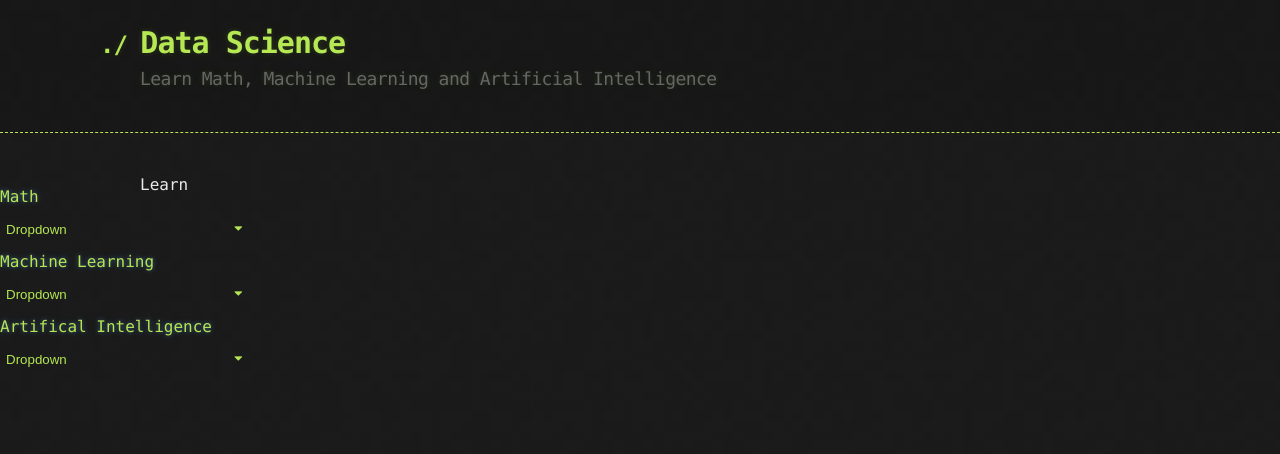
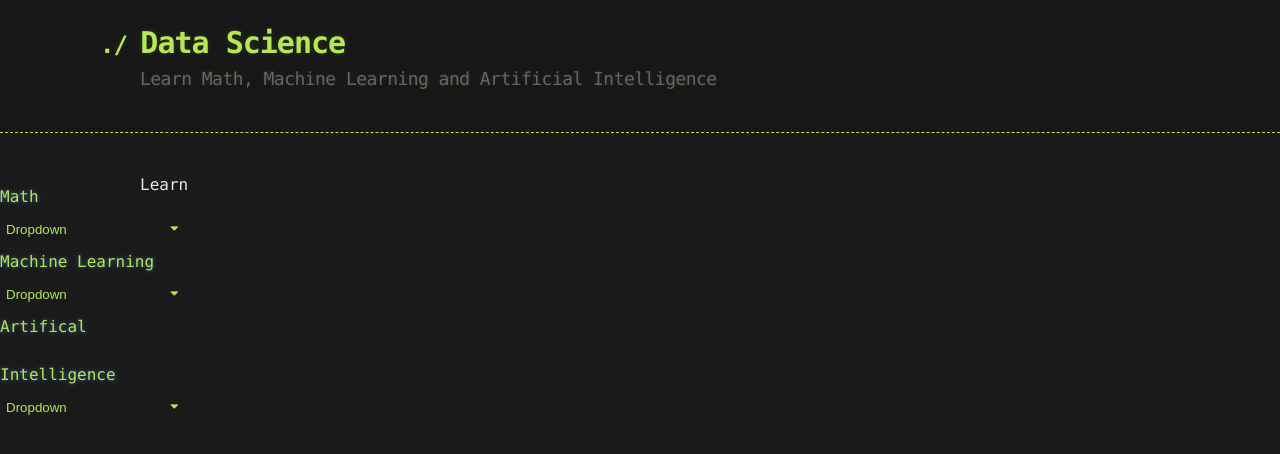
Before and after one commit to bardie/bardie.github.io, a Jekyll site: the page built from README.md, in a window 1280 px wide. Shown: the top 454 px of the page. Built offline with Jekyll 4.4.1, drawn with Linux system fonts in a browser that asks for light colours; our own code applies the rules of GitHub Pages for plain Markdown files.

Commit message:
Update jekyll-theme-hacker.scss

```diff
--- a/_sass/jekyll-theme-hacker.scss
+++ b/_sass/jekyll-theme-hacker.scss
@@ -27,7 +27,7 @@
 /* General & 'Reset' Stuff */
 
 .container {
-  width: 80%;
+  width: 85%;
   max-width: $container-max-width;
   margin: 0 auto;
 }
@@ -35,7 +35,7 @@
 /* menu start */
 .sidenav {
   height: 100%;
-  width: 20%;
+  width: 15%;
   position: fixed;
   z-index: 1;
   top: 1;
@@ -82,7 +82,6 @@
 /* Dropdown container (hidden by default). Optional: add a lighter background color and some left padding to change the design of the dropdown content */
 .dropdown-container {
   display: none;
-  background-color: #eeefed;
   padding-left: 8px;
   font-size: 16px;
   line-height: 3;
```
